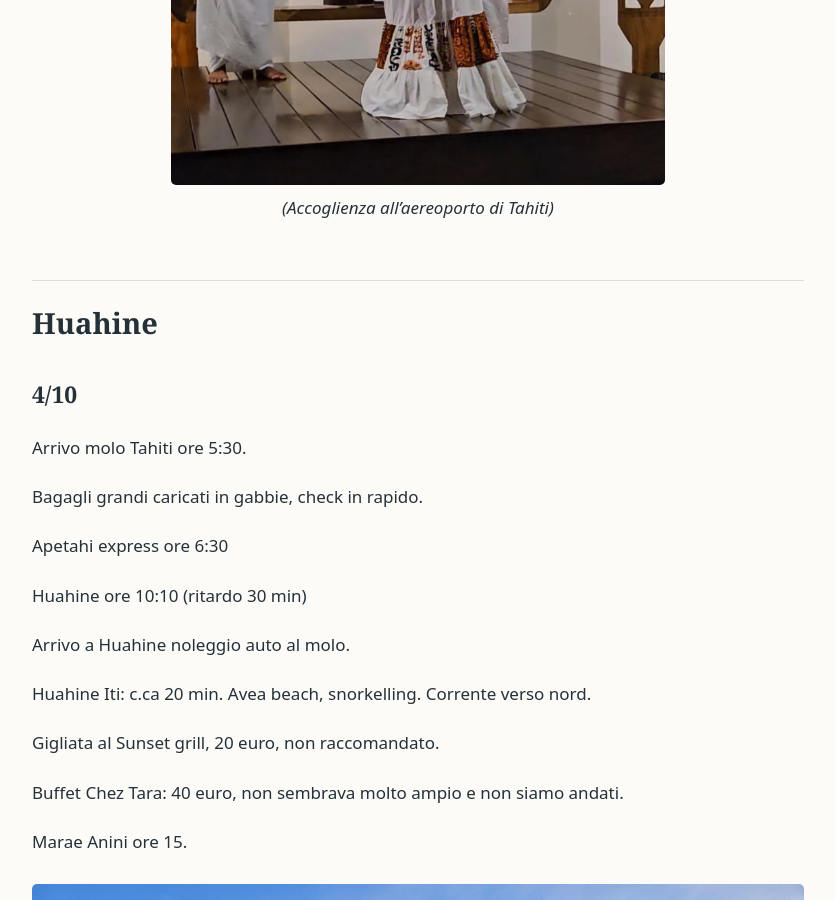
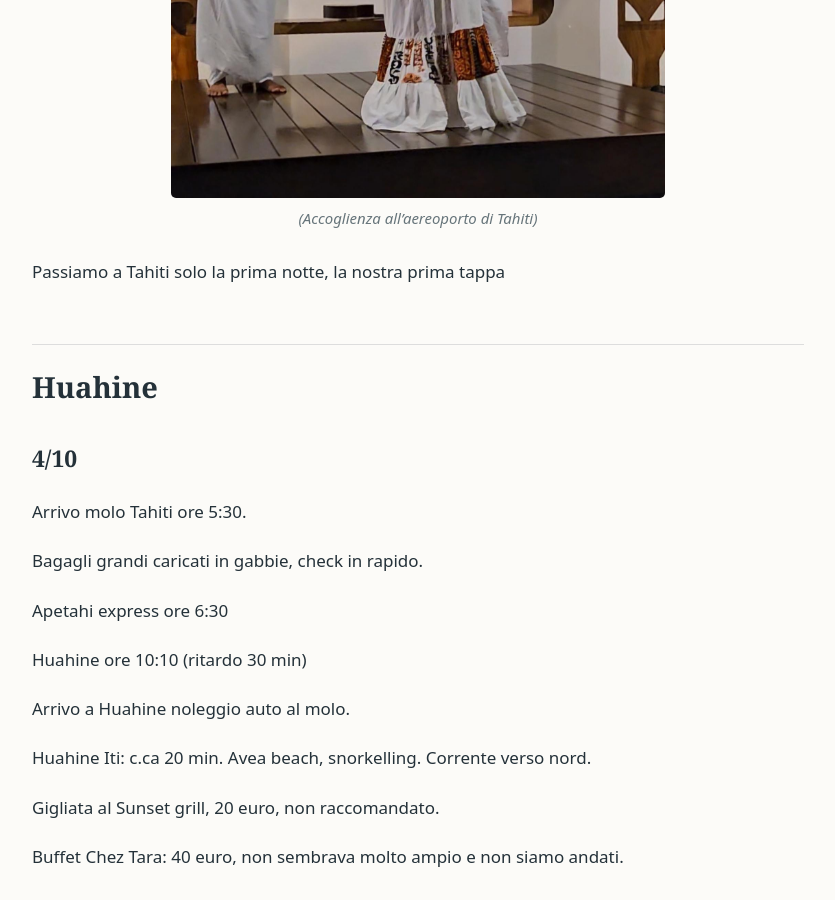
Before and after one commit to everytravel/everytravelisatale, a Jekyll site: the page built from polinesia.md, in a window 1280 px wide and 900 px high, scrolled down 3114 px. Shown: the whole window, without its empty margins (222-1057 px from the left). Built offline with Jekyll 4.4.1, drawn with Linux system fonts in a browser that asks for light colours.

Commit message:
Update polinesia.md

```diff
--- a/polinesia.md
+++ b/polinesia.md
@@ -26,6 +26,7 @@ Volo ore 13:20
 
 
 ![Fotografia 1 del diario di viaggio]({{ "/assets/images/photo-01.jpg" | relative_url }})
+
 *(Ingresso China Town)*
 
 
@@ -36,8 +37,11 @@ Aspettiamo ~20 min alla fila dei taxi, arrivare in centro costa ~30 euro.
 > _**NOTA:**  molte attività in Polinesia francese accettano solo contanti. I prelievi sono tuttavia senza costi, almeno per carte associate a conti europei, e solitamente c'è almeno un ATM in ogni centro, su ogni isola._
 
 ![Fotografia 2 del diario di viaggio]({{ "/assets/images/photo-02.jpg" | relative_url }})
+
 *(Accoglienza all'aereoporto di Tahiti)*
 
+
+Passiamo a Tahiti solo la prima notte, la nostra prima tappa
 
 ## Huahine
 
```
